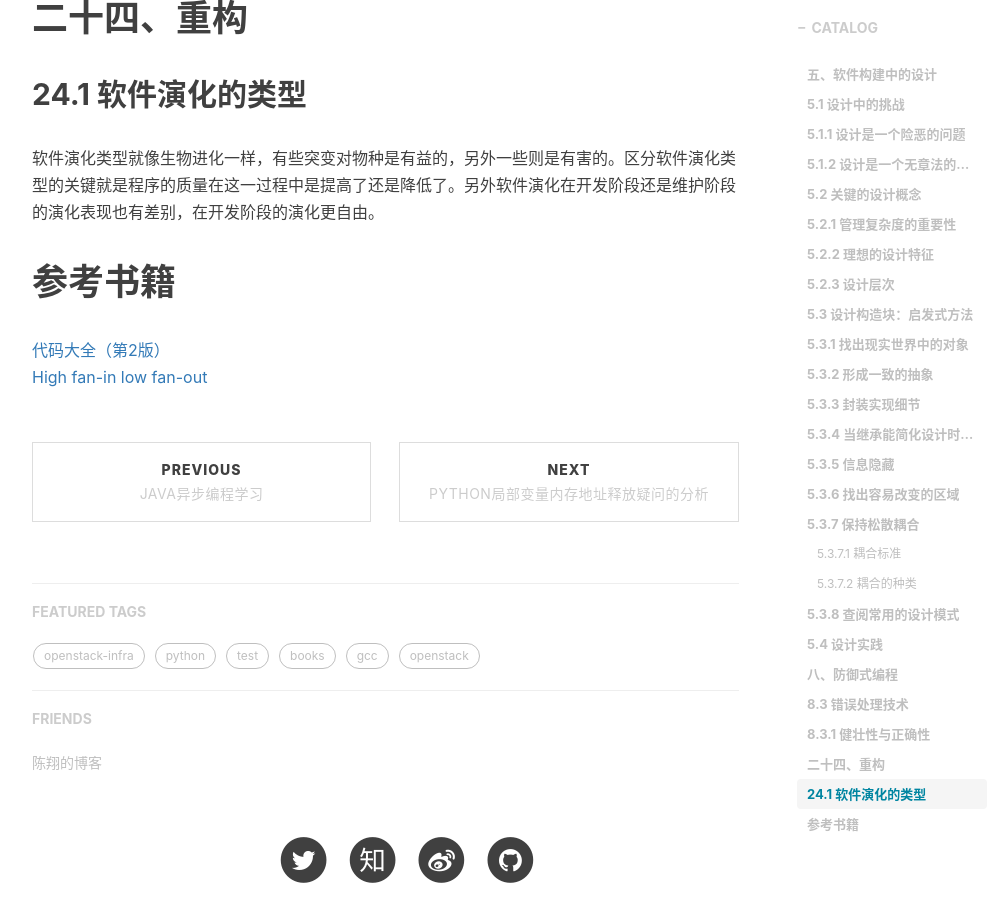
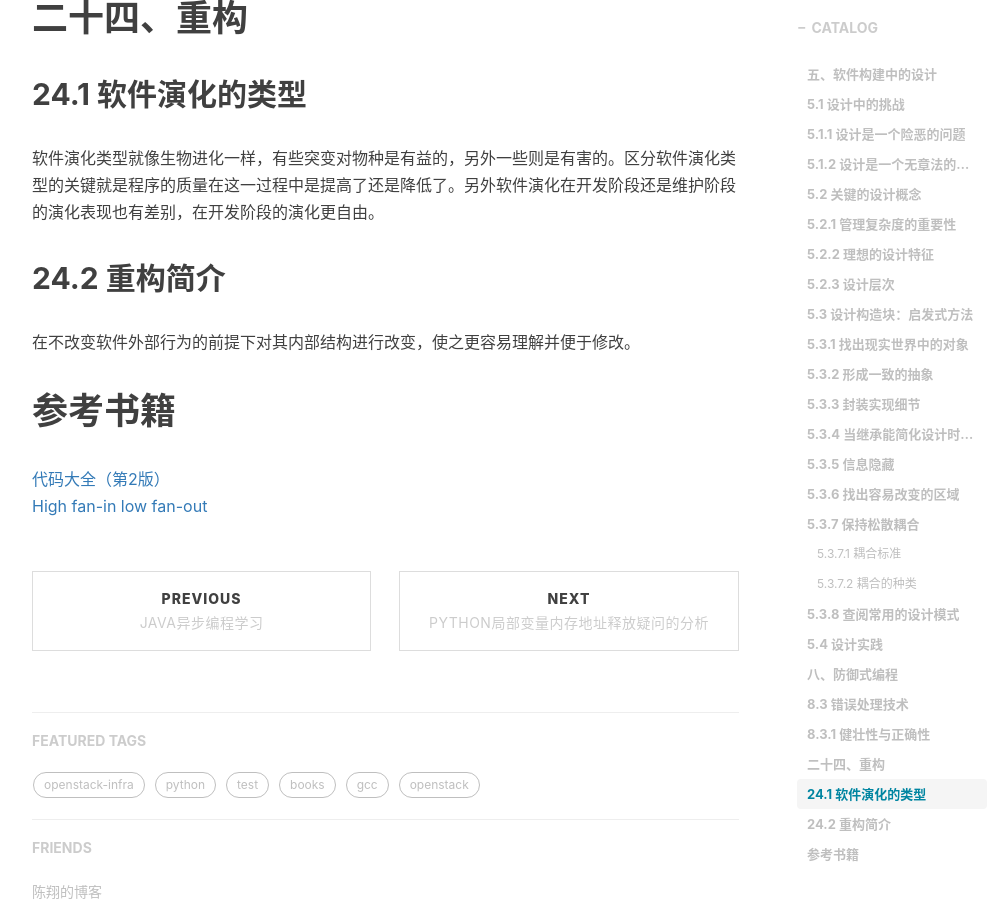
Before and after one commit to shihai1991/shihai1991.github.io, a Jekyll site: the page built from _posts/2022-05-28-代码大全2.md, in a window 1280 px wide and 900 px high, scrolled down 4846 px. Shown: the whole window, without its empty margins (233-1236 px from the left). Built offline with Jekyll 4.4.1, drawn with Linux system fonts in a browser that asks for light colours; nearby versions of some CDN libraries; comment, search, counter and statistics services are not loaded.

Commit message:
Update 2022-05-28-代码大全2.md

```diff
--- a/_posts/2022-05-28-代码大全2.md
+++ b/_posts/2022-05-28-代码大全2.md
@@ -115,6 +115,9 @@ time: '2022.06.01 15:52:00'
 ## 24.1 软件演化的类型
 软件演化类型就像生物进化一样，有些突变对物种是有益的，另外一些则是有害的。区分软件演化类型的关键就是程序的质量在这一过程中是提高了还是降低了。另外软件演化在开发阶段还是维护阶段的演化表现也有差别，在开发阶段的演化更自由。
 
+## 24.2 重构简介
+在不改变软件外部行为的前提下对其内部结构进行改变，使之更容易理解并便于修改。
+
 # 参考书籍
 [代码大全（第2版）](https://book.douban.com/subject/1477390/)
 [High fan-in low fan-out](https://zhuanlan.zhihu.com/p/391411455)
```
